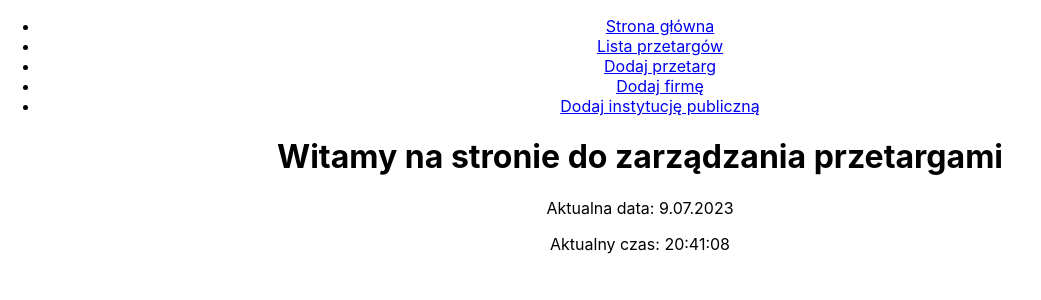
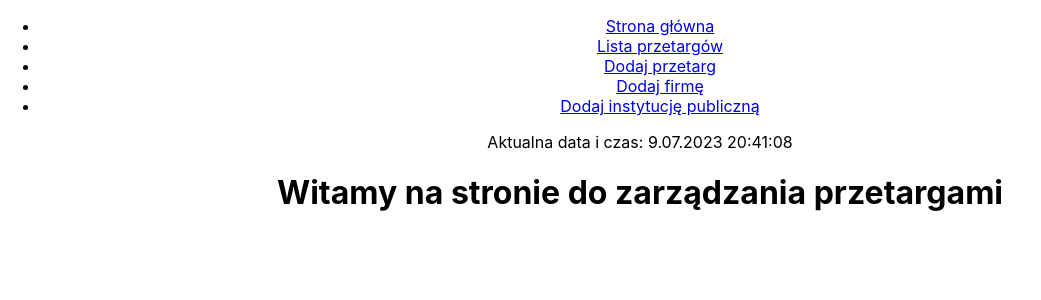
Before and after one commit to michalprzysucha/ContractsManager, a React (Create React App) app in the folder frontend/: page / in a window 1280 px wide. Shown: the top 300 px of the page, without its empty margins (0-1041 px from the left). Built offline with nearby package versions, Linux system fonts and the light colour scheme.

Commit message:
TimeLeft added

```diff
--- a/frontend/src/components/DateAndTime.js
+++ b/frontend/src/components/DateAndTime.js
@@ -4,14 +4,13 @@ const DateAndTime = () => {
     const [date, setDate] = useState(new Date());
 
     useEffect(() => {
-        const intervalID = setInterval(() => setDate(new Date()), 250);
+        const intervalID = setInterval(() => setDate(new Date()), 100);
         return () => clearInterval(intervalID);
     });
 
     return (
         <div>
-            <p>Aktualna data: {date.toLocaleDateString("pl")}</p>
-            <p>Aktualny czas: {date.toLocaleTimeString("pl")}</p>
+            <p>Aktualna data i czas: {date.toLocaleDateString("pl")} {date.toLocaleTimeString("pl")}</p>
         </div>
     );
 }
--- a/frontend/src/components/Home.js
+++ b/frontend/src/components/Home.js
@@ -4,7 +4,6 @@ function Home(){
     return(
         <>
             <h1>Witamy na stronie do zarządzania przetargami</h1>
-            <DateAndTime />
         </>
     );
 }
--- a/frontend/src/components/Menu.js
+++ b/frontend/src/components/Menu.js
@@ -1,4 +1,5 @@
 import {Link} from "react-router-dom";
+import DateAndTime from "./DateAndTime";
 
 function Menu(){
     return(
@@ -12,6 +13,7 @@ function Menu(){
                     <li><Link to="/ca/add">Dodaj instytucję publiczną</Link></li>
                 </ul>
             </nav>
+            <DateAndTime />
         </>
     );
 }
--- a/frontend/src/components/TenderDetails.js
+++ b/frontend/src/components/TenderDetails.js
@@ -1,5 +1,6 @@
 import React, { useState, useEffect } from 'react';
 import {useParams} from "react-router-dom";
+import TimeLeft from "./TimeLeft";
 
 const TenderDetails = () => {
     const [tender, setTender] = useState(null);
@@ -37,6 +38,9 @@ const TenderDetails = () => {
                 <></>
             }
             <p><b>Maksymalny budżet zamawiającego: </b>{tender.budget.toFixed(2)} zł</p>
+
+            {now.toLocaleDateString("pl")===new Date(tender.endDate).toLocaleDateString("pl") && <TimeLeft value={tender.endDate}/>}
+
             {tender.offers ?
                 <>
                     <h2>Tabela ofert</h2>
--- /dev/null
+++ b/frontend/src/components/TimeLeft.js
@@ -0,0 +1,20 @@
+import {useState, useEffect} from "react";
+
+
+const TimeLeft = (props) => {
+    const [date, setDate] = useState(new Date(new Date(props.value)- new Date()).toISOString().substring(11,19));
+
+    useEffect(() => {
+        const intervalID = setInterval(() => setDate(new Date(new Date(props.value)- new Date()).toISOString().substring(11,19)), 100);
+        return () => clearInterval(intervalID);
+    });
+
+    return (
+        <div>
+            <h4>UWAGA</h4>
+            <p>Przetarg niebawem się zakończy. Pozostało czasu: {date}</p>
+        </div>
+    );
+}
+
+export default TimeLeft;
```
